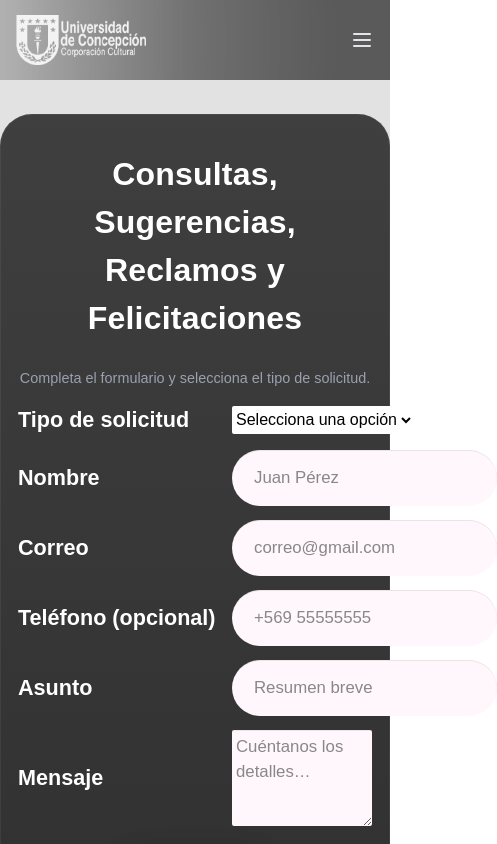
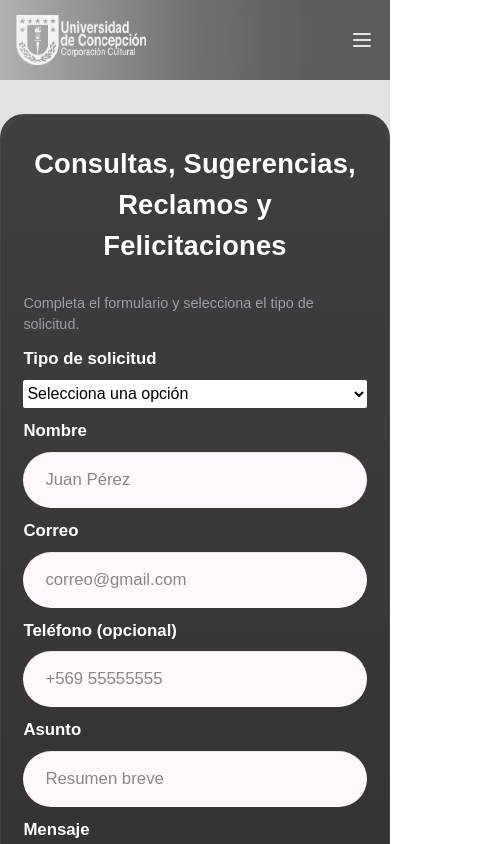
Before and after one commit to basrodriguezr/corcudec, a Next.js app: page /corcudec/contactanos in a window 390 px wide. Shown: the top 844 px of the page, 497 px wide, since content can reach past the window. Built offline with nearby package versions, Linux system fonts and the light colour scheme.

Commit message:
se agregan vistas de galeria

```diff
--- a/src/app/components/Footer.tsx
+++ b/src/app/components/Footer.tsx
@@ -75,13 +75,6 @@ export const Footer = () => {
 
                             </li>
                         </ul>
-                        <iframe
-                            src="https://www.google.com/maps/embed?pb=!1m18!1m12!1m3!1d3193.383181822811!2d-73.0526388236173!3d-36.8331191722384!2m3!1f0!2f0!3f0!3m2!1i1024!2i768!4f13.1!3m3!1m2!1s0x9669b5d0db004071%3A0x34a8e3427958443!2sTeatro%20Universidad%20de%20Concepci%C3%B3n!5e0!3m2!1ses-419!2scl!4v1728416684611!5m2!1ses-419!2scl"
-                            className="w-full h-40 mt-4 rounded-lg border border-gray-700 shadow-lg"
-                            loading="lazy"
-                            referrerPolicy="no-referrer-when-downgrade"
-                            title="Mapa O'Higgins 660 - Concepción"
-                        />
                     </div>
 
                     {/*Inicio Menu*/}
@@ -99,11 +92,6 @@ export const Footer = () => {
                     <p>© {new Date().getFullYear()} Corporación Cultural Universidad de Concepción. Todos los derechos reservados.</p>
                 </div>
             </div>
-            <hr className='w-[min(80%,980px)] h-[2px] bg-white/70 border-0 mx-auto mt-[18px] mb-4 to-transparent '></hr>
-            <center>
-                <p>© {new Date().getFullYear()} Corporación Cultural Universidad de Concepción</p>
-                <p>Todos los derechos reservados</p>
-            </center>
         </>
     )
 }
--- a/src/app/components/Galeria.tsx
+++ b/src/app/components/Galeria.tsx
@@ -13,7 +13,7 @@ type GaleriaItem = {
 
 const GALERIA_ITEMS: GaleriaItem[] = [
   {
-    href: '/Nav/elencos/coro',
+    href: '/corcudec/elencos',
     title: 'Nuestros elencos',
     image: '/corcudec/img/Galeria/f1.png',
     alt: 'Nuestros elencos',
@@ -27,7 +27,7 @@ const GALERIA_ITEMS: GaleriaItem[] = [
     highlight: true,
   },
   {
-    href: '/Nav/teatro_udec/historia',
+    href: '/corcudec/teatro',
     title: 'Historia',
     image: '/corcudec/img/Galeria/f3.png',
     alt: 'Historia',
--- a/src/app/components/MenuNav.tsx
+++ b/src/app/components/MenuNav.tsx
@@ -7,7 +7,7 @@ import { CORCUDEC_ROUTE } from '@/config/global';
 
 const menuItems = [
     { id: 'corcudec', title: 'CORCUDEC', href: '#', subItems: [
-        { title: 'Quiénes Somos', href: CORCUDEC_ROUTE + '/quienessomos/' }, { title: 'Equipo', href: '#' }, { title: 'Alianzas', href: '#' }
+        { title: 'Quiénes Somos', href: CORCUDEC_ROUTE + '/quienessomos/' }, { title: 'Equipo', href: CORCUDEC_ROUTE + '/equipo/' }, { title: 'Alianzas', href: CORCUDEC_ROUTE + '/alianzas/' }
     ]},
     { id: 'elencos', title: 'Elencos', href: '#', subItems: [
         { title: 'Orquesta Sinfónica UdeC', href: '#' }, { title: 'Coro Sinfónico UdeC', href: '#' }, { title: 'Directores Destacados', href: '#' }
--- /dev/null
+++ b/src/app/corcudec/elencos/page.tsx
@@ -0,0 +1,7 @@
+import React from 'react'
+
+export default function Elencos() {
+    return (
+        <div>page</div>
+    )
+}
--- a/src/app/corcudec/equipo/page.tsx
+++ b/src/app/corcudec/equipo/page.tsx
@@ -1,6 +1,7 @@
 import React from 'react'
 
-export default function Equipo(){  return (
+export default function Equipo(){
+  return (
     <div>page</div>
   )
 }
--- a/src/app/corcudec/layout.tsx
+++ b/src/app/corcudec/layout.tsx
@@ -10,8 +10,7 @@ export const metadata: Metadata = {
 
 export default function MainLayout({ children }: Readonly<{ children: React.ReactNode }> ) {
   return (
-    <html lang="es">
-      <body className="bg-neutral-950 text-white">
+      <div className="bg-neutral-950 text-white">
         {/*INICIO CABECERA*/}
         <header className="relative flex min-h-[50vh] flex-col overflow-hidden bg-white bg-nubes-multiple">
           <div className="absolute inset-0" />
@@ -34,7 +33,6 @@ export default function MainLayout({ children }: Readonly<{ children: React.Reac
           <Footer />
         </footer>
         {/*INICIO FOOTER*/}
-      </body>
-    </html>
+      </div>
   );
 }
--- /dev/null
+++ b/src/app/corcudec/teatro/page.tsx
@@ -0,0 +1,7 @@
+import React from 'react'
+
+export default function Teatro() {
+    return (
+        <div>page</div>
+    )
+}
--- a/src/app/elencos/page.tsx
+++ /dev/null
@@ -1,7 +0,0 @@
-import React from 'react'
-
-export default function Elencos(){
-  return (
-    <div>page</div>
-  )
-}
--- a/src/app/globals.css
+++ b/src/app/globals.css
@@ -308,11 +308,12 @@ body {
   }
 
   .field-label {
-    @apply text-[1.35rem] font-semibold;
+    @apply text-[1.35rem] font-semibold text-left;
   }
 
   .field-input {
     @apply h-[56px]
+      w-full
       border-0
       rounded-full
       px-[22px]
@@ -324,7 +325,7 @@ body {
   }
 
   #tipo {
-    @apply bg-white text-black rounded-xs h-7;
+    @apply bg-white text-black rounded-xs h-7 w-full;
   }
 
   .btn-send {
@@ -351,6 +352,50 @@ body {
       focus-visible:outline-[3px]
       focus-visible:outline-white/60
       focus-visible:outline-offset-2;
+  }
+
+  @media (max-width: 900px) {
+    .form-card {
+      padding-inline: clamp(18px, 6vw, 40px);
+    }
+
+    .field {
+      grid-template-columns: 1fr;
+      align-items: stretch;
+    }
+
+    .field-label {
+      font-size: clamp(1.05rem, 3.4vw, 1.25rem);
+    }
+  }
+
+  @media (max-width: 640px) {
+    .form-card {
+      border-radius: 24px;
+      padding-block: 28px;
+    }
+
+    .form-title {
+      font-size: clamp(1.4rem, 7vw, 1.8rem);
+    }
+
+    .helper {
+      text-align: left;
+    }
+
+    .field {
+      gap: 10px;
+      margin-block: 12px;
+    }
+
+    .field-label {
+      line-height: 1.3;
+    }
+
+    .btn-send {
+      width: 100%;
+      max-width: none;
+    }
   }
 
   .historia-section {
```
